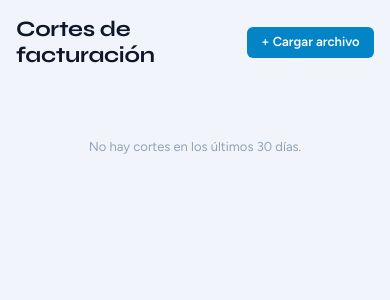
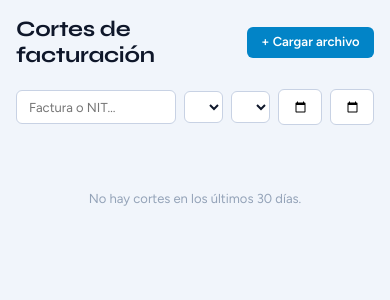
Before and after one commit to Proasepsis/despacha, a Django app: page /cortes/ in a window 390 px wide. Shown: the top 300 px of the page. Run offline with Django 5.2, Linux system fonts and the light colour scheme; a user stored in the database is signed in; tables that the repository leaves empty hold one stand-in row (values such as "Sample post"); parts of the project's set-up code (start-up, migrations or seed data) failed here and were passed over.

Commit message:
feat: barra de filtros en lista de cortes con aviso de resultados
Co-Authored-By: Claude Sonnet 4.6 <noreply@anthropic.com>

```diff
--- a/cortes/templates/cortes/lista.html
+++ b/cortes/templates/cortes/lista.html
@@ -9,6 +9,39 @@
     <a href="{% url 'cargar_corte' %}" class="btn btn-primary" data-kb="nuevo">+ Cargar archivo</a>
     {% endif %}
 </div>
+
+<form method="get" id="filtros-form" style="margin-bottom:1rem;">
+  <div class="filtros-bar">
+    <input type="search" name="q" value="{{ params.q }}"
+           placeholder="Factura o NIT…"
+           class="filtro-input filtro-q"
+           autocomplete="off">
+    <select name="estado" class="filtro-select">
+      <option value="">Todos los estados</option>
+      <option value="cargado"     {% if params.estado == "cargado" %}selected{% endif %}>Cargado</option>
+      <option value="en_revision" {% if params.estado == "en_revision" %}selected{% endif %}>En revisión</option>
+      <option value="generado"    {% if params.estado == "generado" %}selected{% endif %}>Generado</option>
+      <option value="con_error"   {% if params.estado == "con_error" %}selected{% endif %}>Con error</option>
+    </select>
+    <select name="usuario" class="filtro-select">
+      <option value="">Todos los usuarios</option>
+      {% for u in usuarios_carga %}
+      <option value="{{ u.pk }}" {% if params.usuario == u.pk|stringformat:"s" %}selected{% endif %}>{{ u.username }}</option>
+      {% endfor %}
+    </select>
+    <input type="date" name="desde" value="{{ params.desde }}" class="filtro-date" title="Desde">
+    <input type="date" name="hasta" value="{{ params.hasta }}" class="filtro-date" title="Hasta">
+    {% if filtros_activos %}
+    <a href="{% url 'lista_cortes' %}" class="filtro-clear" title="Limpiar filtros">✕</a>
+    {% endif %}
+  </div>
+</form>
+
+{% if filtros_activos %}
+<p class="filtro-aviso">
+  Se encontr{% if total_filtrado == 1 %}ó 1 corte{% else %}aron {{ total_filtrado }} cortes{% endif %}
+</p>
+{% endif %}
 
 {% if dias %}
 <div class="cortes-header">
@@ -55,6 +88,10 @@
     </div>
 {% endfor %}
 </div>
+{% elif filtros_activos %}
+<p style="text-align:center;color:var(--text-muted);padding:3rem;font-size:13px;">
+    No se encontraron cortes con esos filtros.
+</p>
 {% else %}
 <p style="text-align:center;color:var(--text-muted);padding:3rem;font-size:13px;">
     No hay cortes en los últimos 30 días.
@@ -64,11 +101,11 @@
 {% if is_paginated %}
 <div class="pagination">
     {% if page_obj.has_previous %}
-    <a href="?page={{ page_obj.previous_page_number }}">&laquo;</a>
+    <a href="?{% if filtros_activos %}q={{ params.q }}&estado={{ params.estado }}&usuario={{ params.usuario }}&desde={{ params.desde }}&hasta={{ params.hasta }}&{% endif %}page={{ page_obj.previous_page_number }}">&laquo;</a>
     {% endif %}
     <span class="current">{{ page_obj.number }} / {{ page_obj.paginator.num_pages }}</span>
     {% if page_obj.has_next %}
-    <a href="?page={{ page_obj.next_page_number }}">&raquo;</a>
+    <a href="?{% if filtros_activos %}q={{ params.q }}&estado={{ params.estado }}&usuario={{ params.usuario }}&desde={{ params.desde }}&hasta={{ params.hasta }}&{% endif %}page={{ page_obj.next_page_number }}">&raquo;</a>
     {% endif %}
 </div>
 {% endif %}
@@ -174,12 +211,63 @@
     border-bottom: 2px solid var(--border);
     grid-column: 1 / -1;
 }
+
+/* ── barra de filtros ── */
+.filtros-bar {
+    display: flex;
+    flex-wrap: wrap;
+    gap: .5rem;
+    align-items: center;
+}
+.filtro-input,
+.filtro-select,
+.filtro-date {
+    font-family: var(--font-mono);
+    font-size: 12px;
+    background: var(--surface);
+    border: 1px solid var(--border-mid);
+    border-radius: 6px;
+    padding: .35rem .6rem;
+    color: var(--text);
+    outline: none;
+}
+.filtro-input:focus,
+.filtro-select:focus,
+.filtro-date:focus {
+    border-color: var(--accent);
+}
+.filtro-q { flex: 1; min-width: 160px; }
+.filtro-select { min-width: 140px; }
+.filtro-date { width: 130px; }
+.filtro-clear {
+    font-size: 11px;
+    color: var(--text-muted);
+    text-decoration: none;
+    padding: .35rem .5rem;
+    border: 1px solid var(--border);
+    border-radius: 6px;
+    line-height: 1;
+}
+.filtro-clear:hover { color: var(--text); border-color: var(--border-mid); }
+.filtro-aviso {
+    font-family: var(--font-mono);
+    font-size: 11px;
+    color: var(--text-muted);
+    margin: 0 0 .5rem 0;
+    padding: 0 .25rem;
+}
+@media (max-width: 600px) {
+    .filtro-q { width: 100%; }
+    .filtro-select,
+    .filtro-date { flex: 1; min-width: 0; }
+}
 </style>
 
 <script>
 document.addEventListener('DOMContentLoaded', function() {
+    // ── navegación teclado en filas ──
     var rows = Array.from(document.querySelectorAll('.corte-row'));
-    if (!rows.length) return;
+    if (rows.length) {
         rows.forEach(function(r, i) {
             r.setAttribute('tabindex', i === 0 ? '0' : '-1');
             r.setAttribute('data-nav-item', '');
@@ -195,6 +283,24 @@ document.addEventListener('DOMContentLoaded', function() {
                 if (e.key === 'ArrowUp'   && i > 0)               { e.preventDefault(); moveTo(rows[i - 1]); }
             });
         });
+    }
+
+    // ── filtros: submit automático ──
+    var form = document.getElementById('filtros-form');
+    if (!form) return;
+
+    form.querySelectorAll('select, input[type="date"]').forEach(function(el) {
+        el.addEventListener('change', function() { form.submit(); });
+    });
+
+    var timer;
+    var qInput = form.querySelector('input[type="search"]');
+    if (qInput) {
+        qInput.addEventListener('input', function() {
+            clearTimeout(timer);
+            timer = setTimeout(function() { form.submit(); }, 400);
+        });
+    }
 });
 </script>
 {% endblock %}
```
Lines whose indentation alone changed are shown as unchanged.
